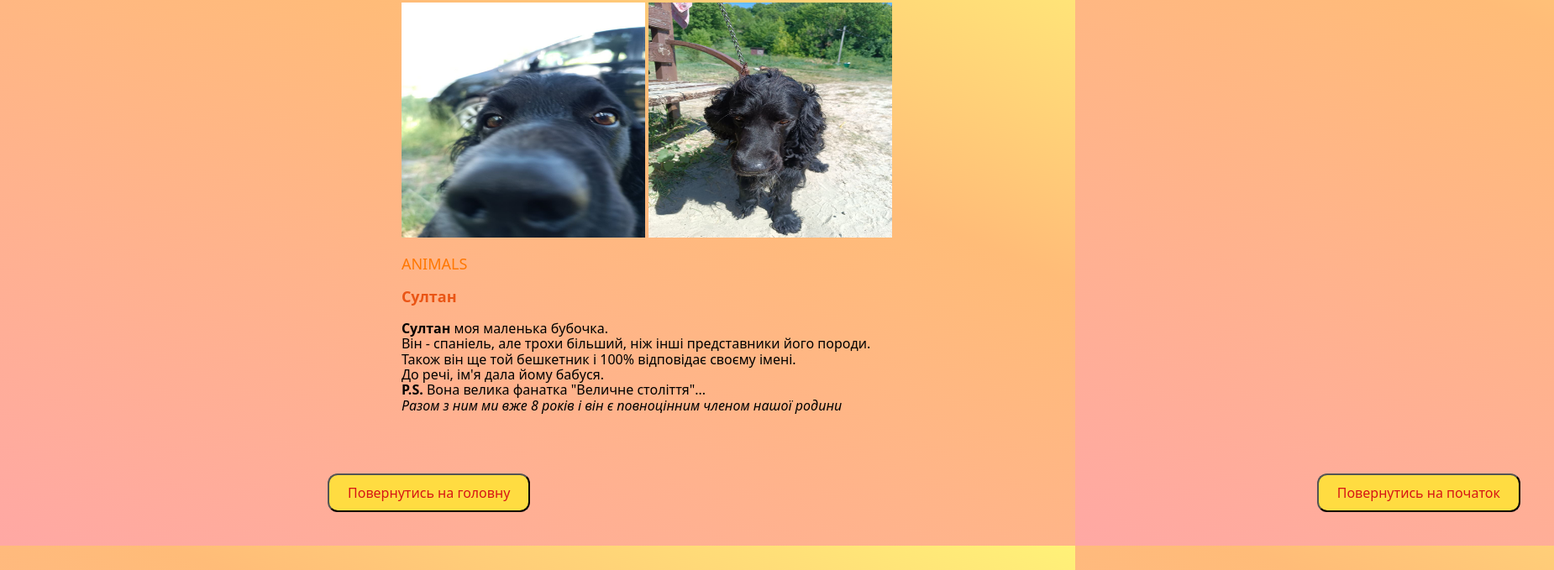
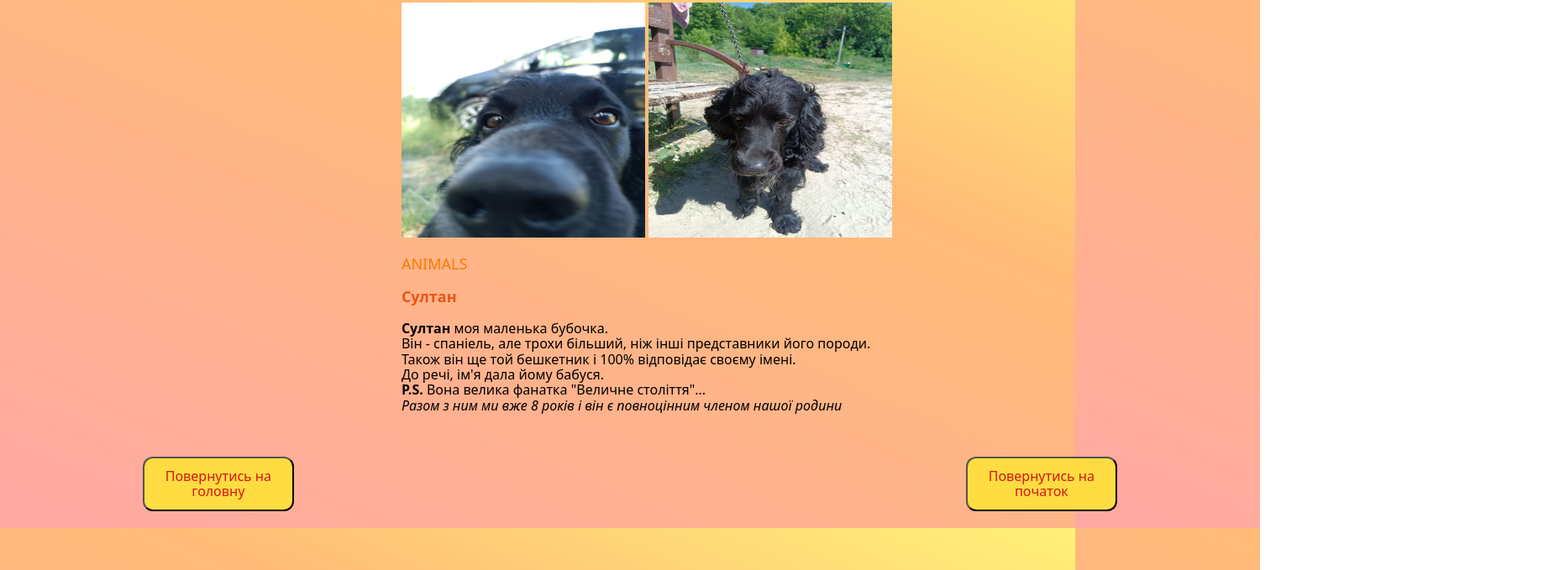
Before and after one commit to Sofi-Lav/Sonik-Blog, a plain HTML site: page pages/animals.html in a window 1280 px wide. Shown: the part 121-800 px from the top of the page at 84% size, 1850 px wide, since content can reach past the window. Drawn offline with nearby package versions, Linux system fonts and the light colour scheme.

Commit message:
вход

```diff
--- a/css/style.css
+++ b/css/style.css
@@ -181,14 +181,15 @@ a {
   display: flex;
   justify-content: space-evenly;
 }
-.flex-buttom {
-  width: 1500px;
+.flex-button {
+  width: 1200px;
   border-radius: 20px;
-  padding: 40px;
+  padding: 20px;
   background-color: #f9edc0(0, 0%, 100%);
-  margin-right: 350px;
-  margin-left: 350px;
+  margin-right: 150px;
+  margin-left: 150px;
   display: flex;
   gap: 500px;
   justify-content: space-between;
+  outline: #d61515;
 }
--- a/pages/animals.html
+++ b/pages/animals.html
@@ -39,7 +39,7 @@
     <main>
       <section id="ANIMALS">
         <ul class="flex-animals">
-          <il>
+          <li>
             <img
               src="../images/photo_2024-09-13_16-13-07.jpg"
               alt=""
@@ -61,9 +61,9 @@
                 родини
               </i>
             </p>
-          </il>
+          </li>
         </ul>
-        <div class="flex-buttom">
+        <div class="flex-button">
           <button class="button-go-home">
             <a href="../index.html">Повернутись на головну </a>
           </button>
```
